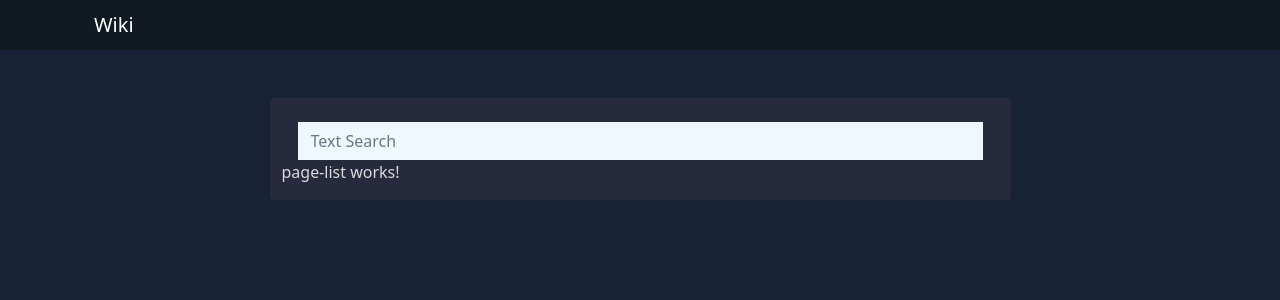
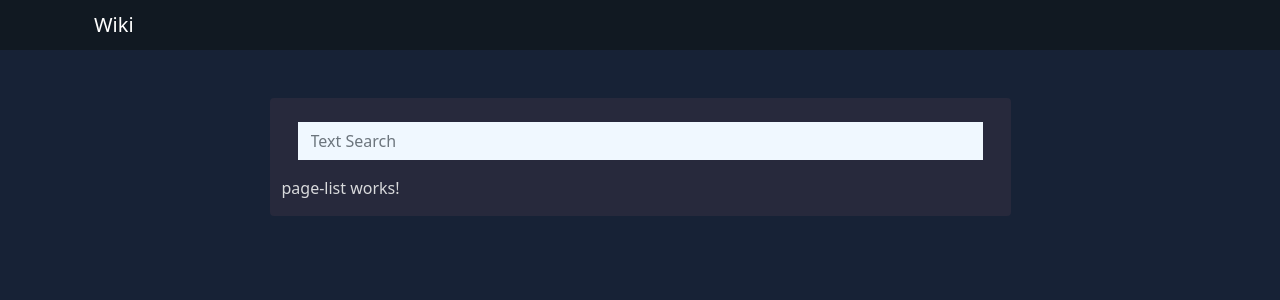
Before and after one commit to luc-dev10/angular-wiki-app, an Angular app: page / in a window 1280 px wide. Shown: the top 300 px of the page. Built offline with nearby package versions, Linux system fonts and the light colour scheme.

Commit message:
finalize search component

```diff
--- a/src/app/wiki/search-bar/search-bar.component.html
+++ b/src/app/wiki/search-bar/search-bar.component.html
@@ -1,4 +1,4 @@
-<form class="pt-4 mx-3" (submit)="onFormSubmit($event)">
+<form class="pt-4 pb-3 mx-3" (submit)="onFormSubmit($event)">
   <div class="d-flex align-items-baseline">
     <div class="col-12">
       <div>
```
